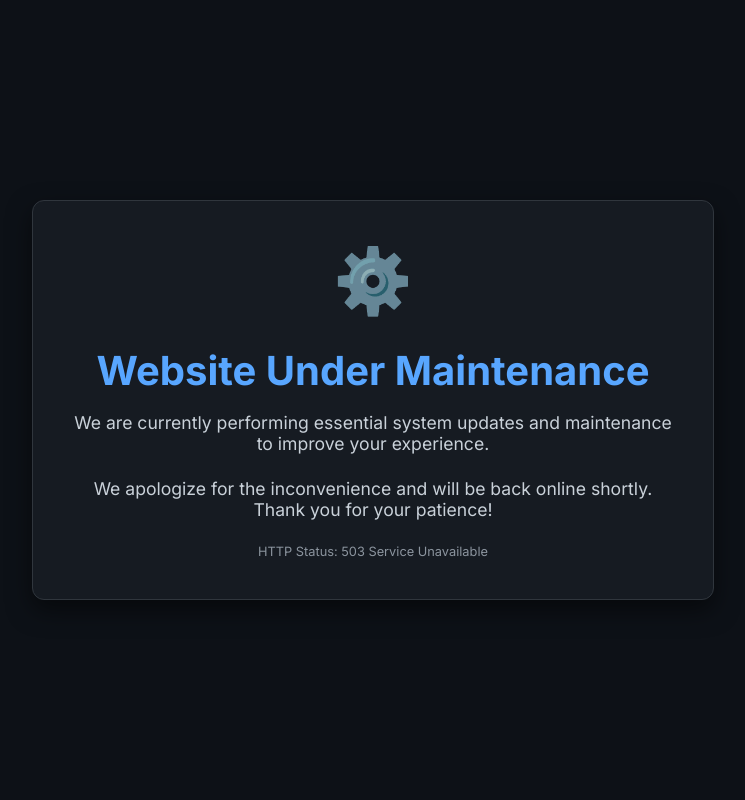
After one commit to Lynxblood/HTMLPHPBOOTSTRAP_TEMPLATE, a PHP site: page /src/config/maintenance_page.html in a window 1280 px wide. The commit adds this page. Shown: the whole page, without its empty margins (267-1012 px from the left). Run offline with PHP 8.4, Linux system fonts and the light colour scheme.

Commit message:
simple update

```diff
--- a/index.php
+++ b/index.php
@@ -92,7 +92,7 @@ if (!isset($_SESSION['loggedin']) || $_SESSION['loggedin'] !== true) {
                         <input type="number" class="form-control" id="stock" name="stock" required>
                     </div>
                     <div class="mb-3">
-                        <label for="description" class="form-label">Descriptiox n</label>
+                        <label for="description" class="form-label">Description</label>
                         <textarea class="form-control" id="description" name="description" rows="3"></textarea>
                     </div>
                 </form>
--- /dev/null
+++ b/src/config/maintenance_page.html
@@ -0,0 +1,62 @@
+<!DOCTYPE html>
+<html lang="en">
+<head>
+    <meta charset="UTF-8">
+    <meta name="viewport" content="width=device-width, initial-scale=1.0">
+    <title>Scheduled Maintenance</title>
+    <style>
+        @import url('https://fonts.googleapis.com/css2?family=Inter:wght@400;700&display=swap');
+        body {
+            font-family: 'Inter', sans-serif;
+            background-color: #0d1117; /* Dark background */
+            color: #ffffff;
+            display: flex;
+            justify-content: center;
+            align-items: center;
+            min-height: 100vh;
+            margin: 0;
+            text-align: center;
+        }
+        .container {
+            max-width: 600px;
+            padding: 40px;
+            background-color: #161b22; /* Slightly lighter card background */
+            border-radius: 12px;
+            border: 1px solid #30363d;
+            box-shadow: 0 10px 25px rgba(0, 0, 0, 0.5);
+        }
+        h1 {
+            font-size: 2.5rem;
+            margin-bottom: 1rem;
+            color: #58a6ff; /* Blue accent color */
+        }
+        p {
+            font-size: 1.1rem;
+            color: #c9d1d9;
+            margin-bottom: 1.5rem;
+        }
+        .icon {
+            font-size: 4rem;
+            margin-bottom: 20px;
+            animation: pulse 2s infinite;
+        }
+        @keyframes pulse {
+            0%, 100% { opacity: 1; }
+            50% { opacity: 0.7; }
+        }
+        .status-code {
+            font-size: 0.8rem;
+            color: #8b949e;
+        }
+    </style>
+</head>
+<body>
+    <div class="container">
+        <div class="icon">⚙️</div>
+        <h1>Website Under Maintenance</h1>
+        <p>We are currently performing essential system updates and maintenance to improve your experience.</p>
+        <p>We apologize for the inconvenience and will be back online shortly. Thank you for your patience!</p>
+        <div class="status-code">HTTP Status: 503 Service Unavailable</div>
+    </div>
+</body>
+</html>
```
Also changed, not shown: src/config/database.php (+22 -0 lines), public/assets/js/crud.js.
